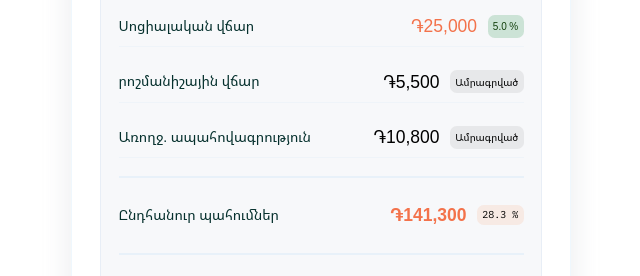
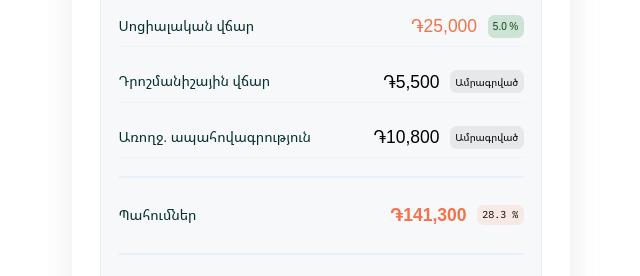
Before and after one commit to Narekkk2000/salary-calculator, a Vue app: page / in a window 1280 px wide. Shown: the part 1003-1279 px from the top of the page, without its empty margins (319-959 px from the left). Built offline with nearby package versions, Linux system fonts and the light colour scheme.

Commit message:
renamings

```diff
--- a/src/pages/salaryCalculator/results/SalaryDeductionsCard.vue
+++ b/src/pages/salaryCalculator/results/SalaryDeductionsCard.vue
@@ -106,7 +106,7 @@ const rows = computed<DeductionRow[]>(() => {
       color: '#F3724B',
     },
     {
-      label: 'րոշմանիշային վճար',
+      label: 'Դրոշմանիշային վճար',
       amount: d.stampDuty,
       pctStr: 'Ամրագրված',
       isFixed: true,
@@ -193,7 +193,7 @@ const rows = computed<DeductionRow[]>(() => {
           <div class="flex items-center justify-between py-2.5">
             <BaseFlex gap="2" align="center">
               <BaseText tag="span" variant="kpi-label" color="CONTENT">
-                Ընդհանուր պահումներ
+                Պահումներ
               </BaseText>
             </BaseFlex>
             <BaseFlex gap="3" align="center">
```
